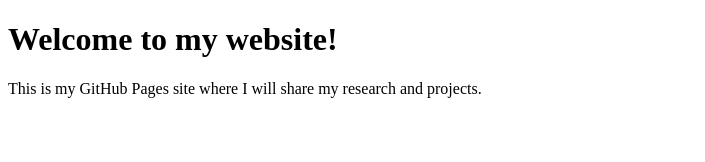
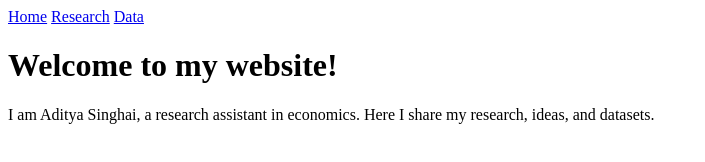
Before and after one commit to ADITYA314314/aditya_singhai.github.io, a plain HTML site: page index.html in a window 1280 px wide. Shown: the whole page, without its empty margins (0-705 px from the left). Drawn offline with Linux system fonts and the light colour scheme.

Commit message:
index.html

```diff
--- a/index.html
+++ b/index.html
@@ -1,10 +1,21 @@
 <!DOCTYPE html>
-<html>
+<html lang="en">
 <head>
-  <title>Aditya Singhai</title>
+  <meta charset="UTF-8">
+  <title>Aditya Singhai | Home</title>
+  <link rel="stylesheet" href="style.css">
 </head>
 <body>
-  <h1>Welcome to my website!</h1>
-  <p>This is my GitHub Pages site where I will share my research and projects.</p>
+  <nav>
+    <a href="index.html">Home</a>
+    <a href="research.html">Research</a>
+    <a href="data.html">Data</a>
+  </nav>
+
+  <header>
+    <h1>Welcome to my website!</h1>
+    <p>I am Aditya Singhai, a research assistant in economics.
+       Here I share my research, ideas, and datasets.</p>
+  </header>
 </body>
 </html>
```
